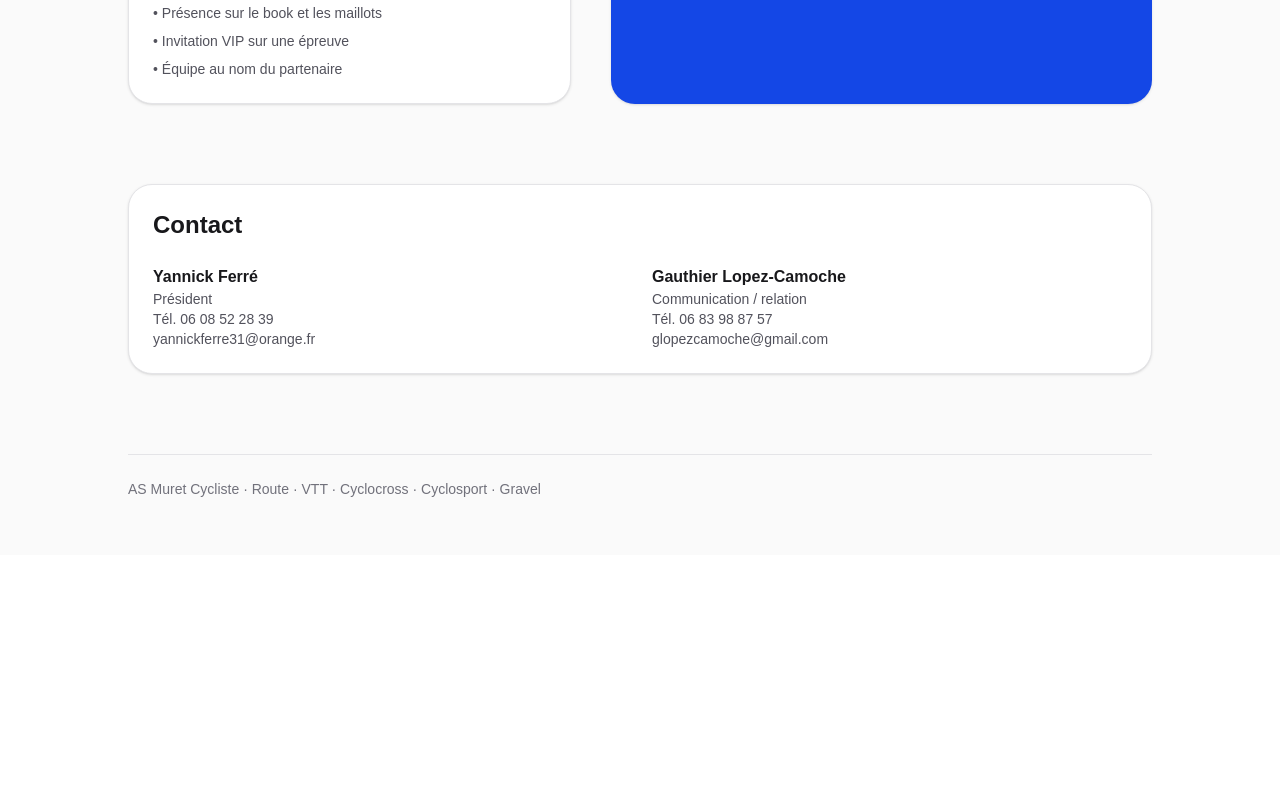
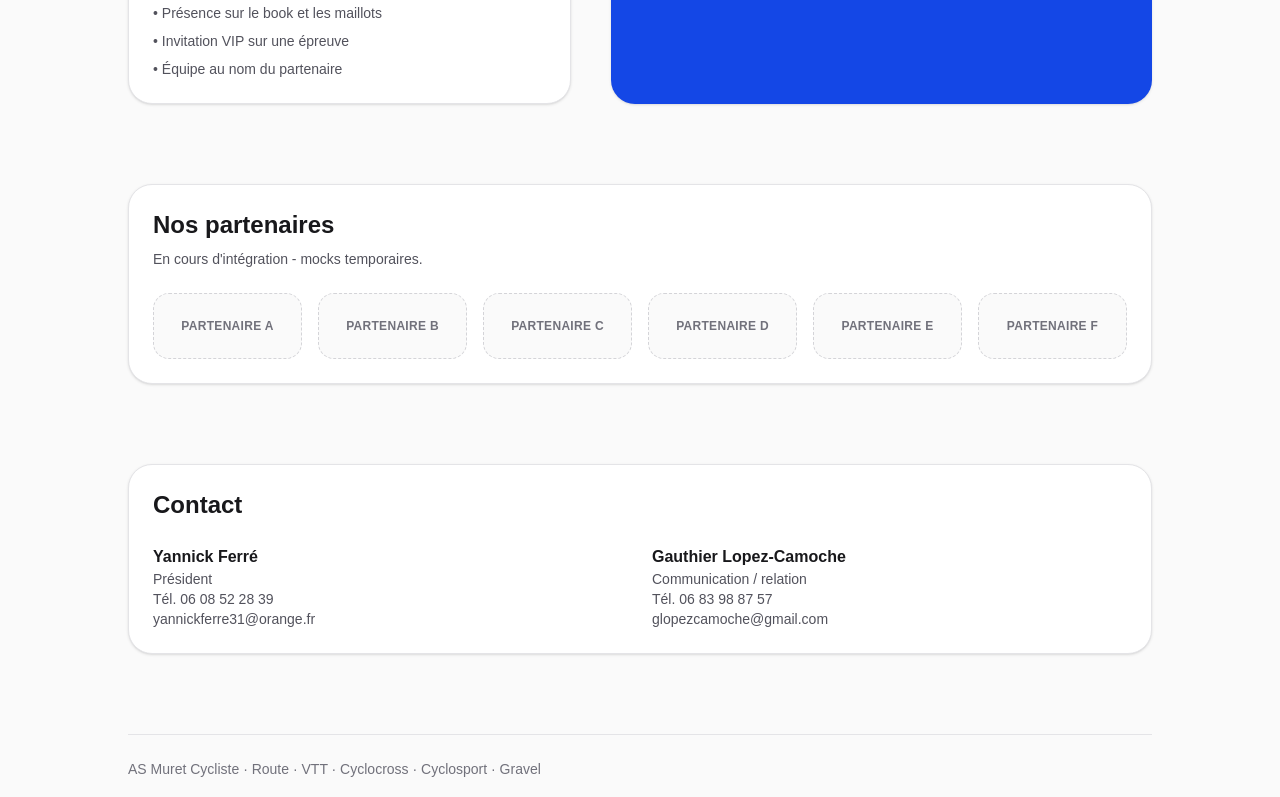
Before and after one commit to enzofrnt/AS-Muret, a Next.js app: page / in a window 1280 px wide. Shown: the part 1490-2287 px from the top of the page. Before the commit the page ends 2045 px from the top, so only its background shows below. Built offline with nearby package versions, Linux system fonts and the light colour scheme.

Commit message:
Add partners section with placeholder content
Introduces a new 'Nos partenaires' section with temporary mock partner names. Also improves layout by adding 'whitespace-nowrap' to certain elements and updating flex properties for better responsiveness.

```diff
--- a/src/app/page.tsx
+++ b/src/app/page.tsx
@@ -47,7 +47,7 @@ export default function Home() {
                 height={80}
                 priority
               />
-              <span className="rounded-full bg-blue-50 px-4 py-1 text-sm font-semibold uppercase tracking-wide text-blue-700">
+              <span className="whitespace-nowrap rounded-full bg-blue-50 px-4 py-1 text-sm font-semibold uppercase tracking-wide text-blue-700">
                 Club cycliste & VTT depuis 1962
               </span>
             </div>
@@ -59,15 +59,15 @@ export default function Home() {
               rassemble passion, performance et convivialité autour de la route,
               du VTT, du cyclocross, du cyclosport et du gravel.
             </p>
-            <div className="flex flex-col gap-4 sm:flex-row">
+            <div className="flex flex-col gap-4 sm:flex-row sm:flex-nowrap">
               <a
-                className="flex items-center justify-center rounded-full bg-blue-700 px-6 py-3 text-sm font-semibold text-white transition hover:bg-blue-800"
+                className="flex items-center justify-center whitespace-nowrap rounded-full bg-blue-700 px-6 py-3 text-sm font-semibold text-white transition hover:bg-blue-800"
                 href="#contact"
               >
                 Nous contacter
               </a>
               <a
-                className="flex items-center justify-center rounded-full border border-zinc-300 px-6 py-3 text-sm font-semibold text-zinc-900 transition hover:border-zinc-400 hover:bg-white"
+                className="flex items-center justify-center whitespace-nowrap rounded-full border border-zinc-300 px-6 py-3 text-sm font-semibold text-zinc-900 transition hover:border-zinc-400 hover:bg-white"
                 href="/20250506%20Presentation%20%20AS%20%20Muret%20Cycl%20isme%20Route__%20%26%20Vtt%20-%20Mairie%20Muret%20.pdf"
                 target="_blank"
                 rel="noreferrer"
@@ -177,6 +177,25 @@ export default function Home() {
           </div>
         </section>
 
+        <section className="rounded-3xl border border-zinc-200 bg-white p-6 shadow-sm">
+          <h2 className="text-2xl font-semibold">Nos partenaires</h2>
+          <p className="mt-2 text-sm text-zinc-600">
+            En cours d&apos;intégration - mocks temporaires.
+          </p>
+          <div className="mt-6 grid grid-cols-2 gap-4 sm:grid-cols-3 lg:grid-cols-6">
+            {["Partenaire A", "Partenaire B", "Partenaire C", "Partenaire D", "Partenaire E", "Partenaire F"].map(
+              (partner) => (
+                <div
+                  key={partner}
+                  className="flex items-center justify-center rounded-2xl border border-dashed border-zinc-300 bg-zinc-50 px-4 py-6 text-xs font-semibold uppercase tracking-wide text-zinc-500"
+                >
+                  {partner}
+                </div>
+              )
+            )}
+          </div>
+        </section>
+
         <section
           id="contact"
           className="rounded-3xl border border-zinc-200 bg-white p-6 shadow-sm"
```
